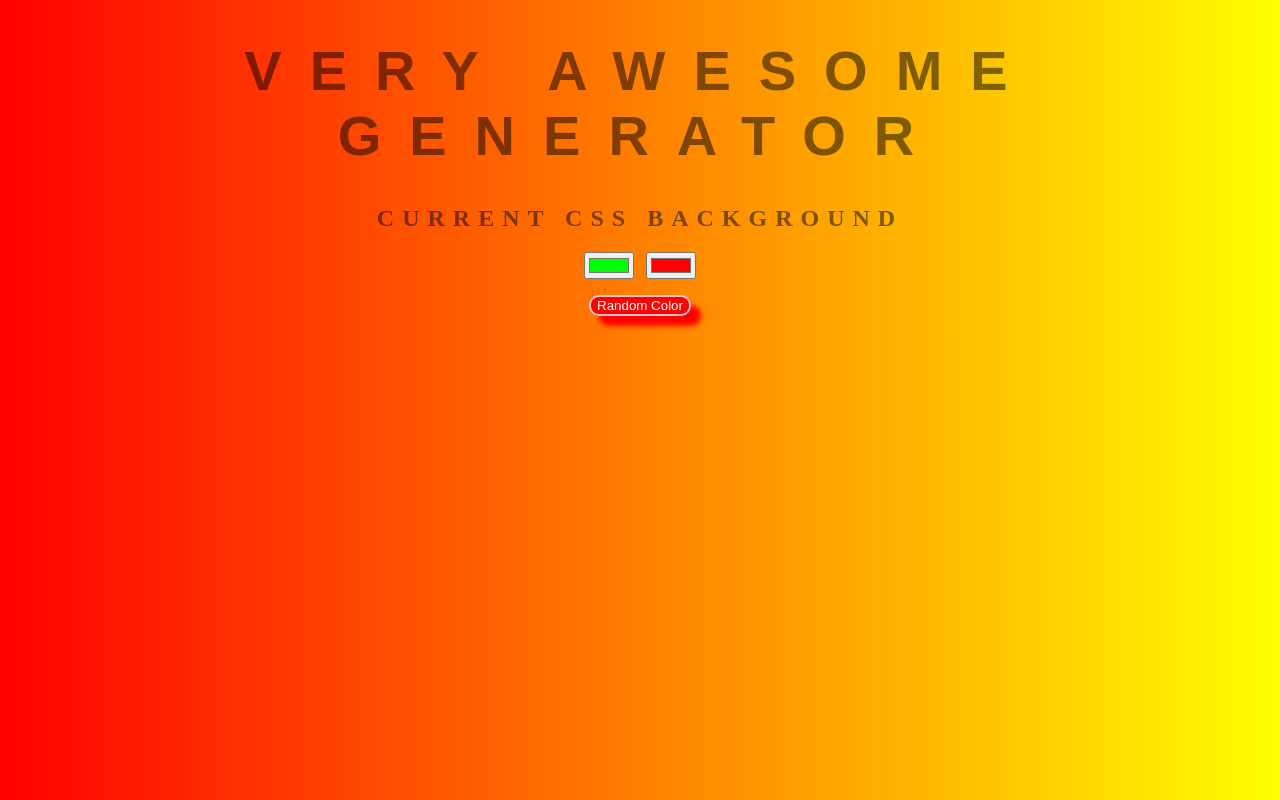
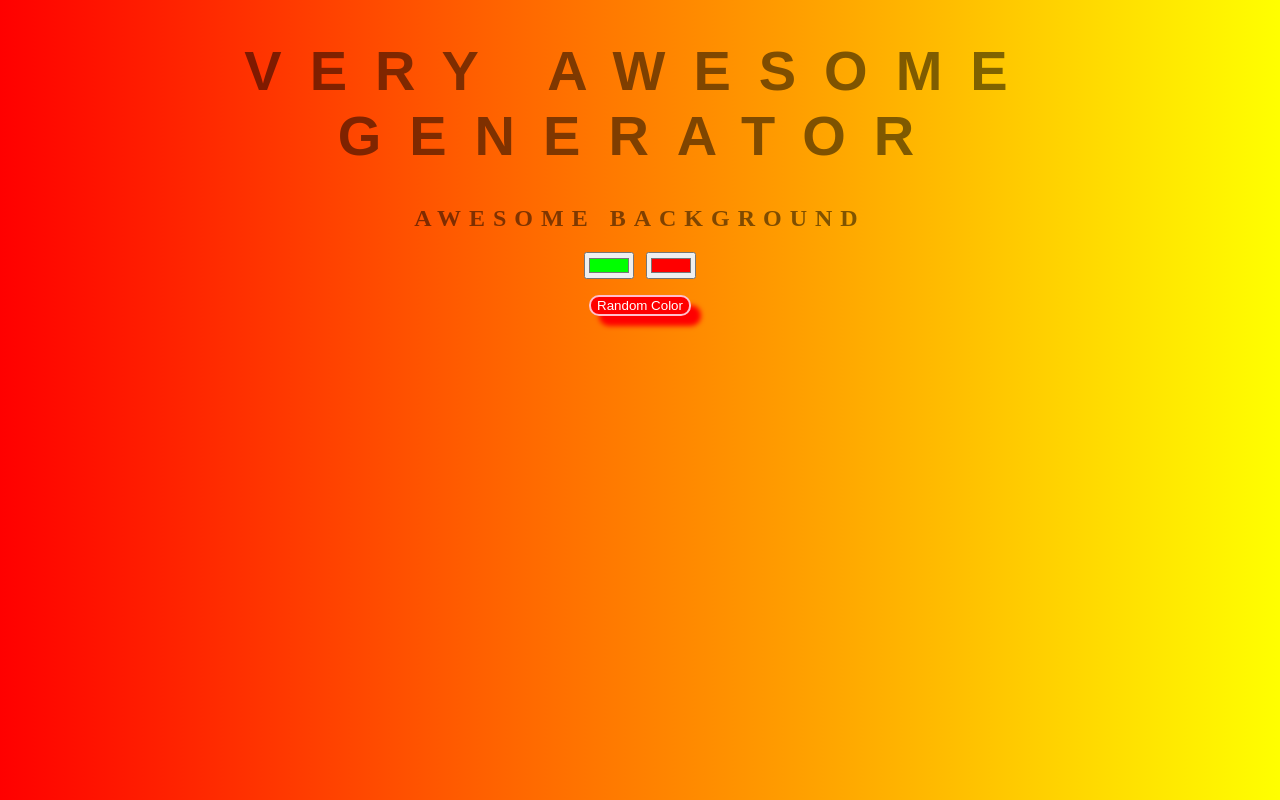
Before and after one commit to lreddin/background-generator, a plain HTML site: page index.html in a window 1280 px wide. Drawn offline with Linux system fonts and the light colour scheme.

Commit message:
changed titel

```diff
--- a/index.html
+++ b/index.html
@@ -11,7 +11,7 @@
 
 <body id='gradient'>
     <h1>VERY AWESOME GENERATOR</h1>
-    <h2>Current CSS Background</h2>
+    <h2>Awesome background</h2>
     <!-- add tile elemnt to remove error ignoring label accessibility -->
     <input type="color" name="color1" value="#00FF00" class="color1">
     <input type="color" name="color2" value="#FF0000" class="color2">
```
